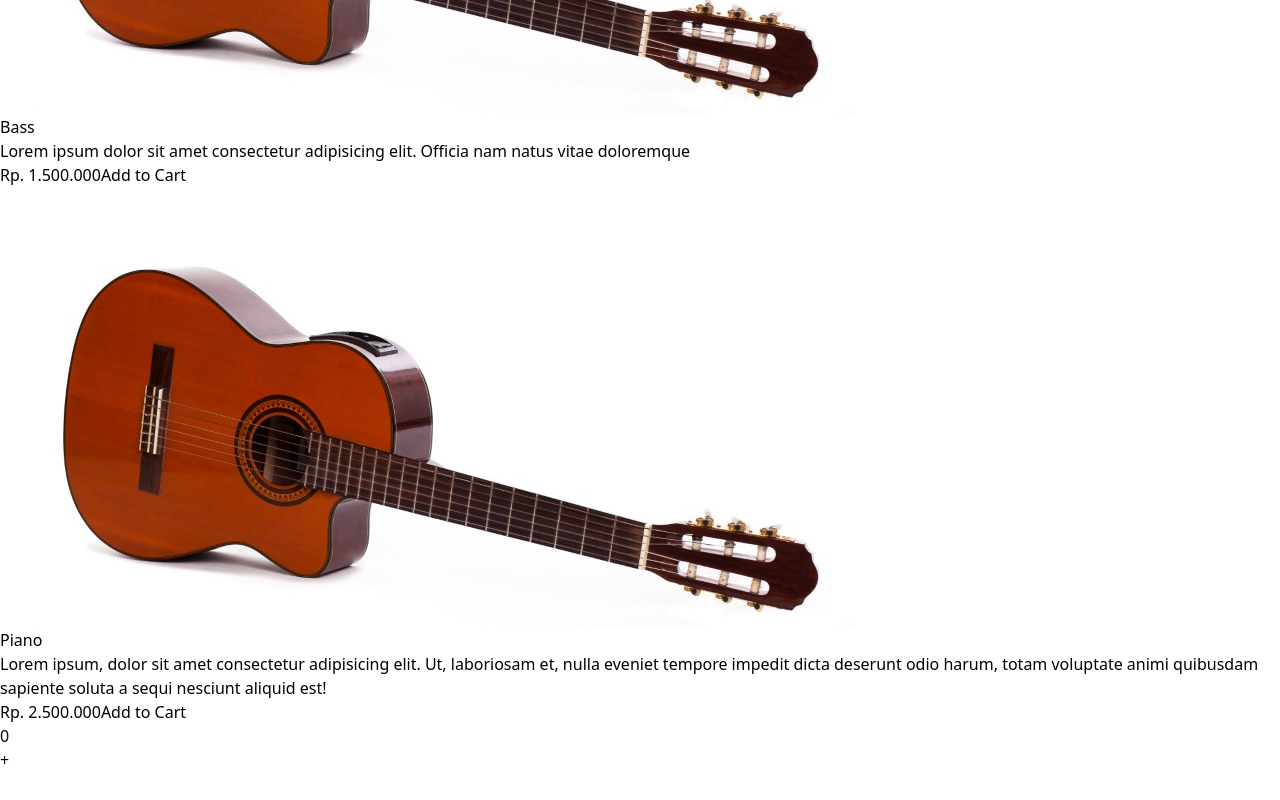
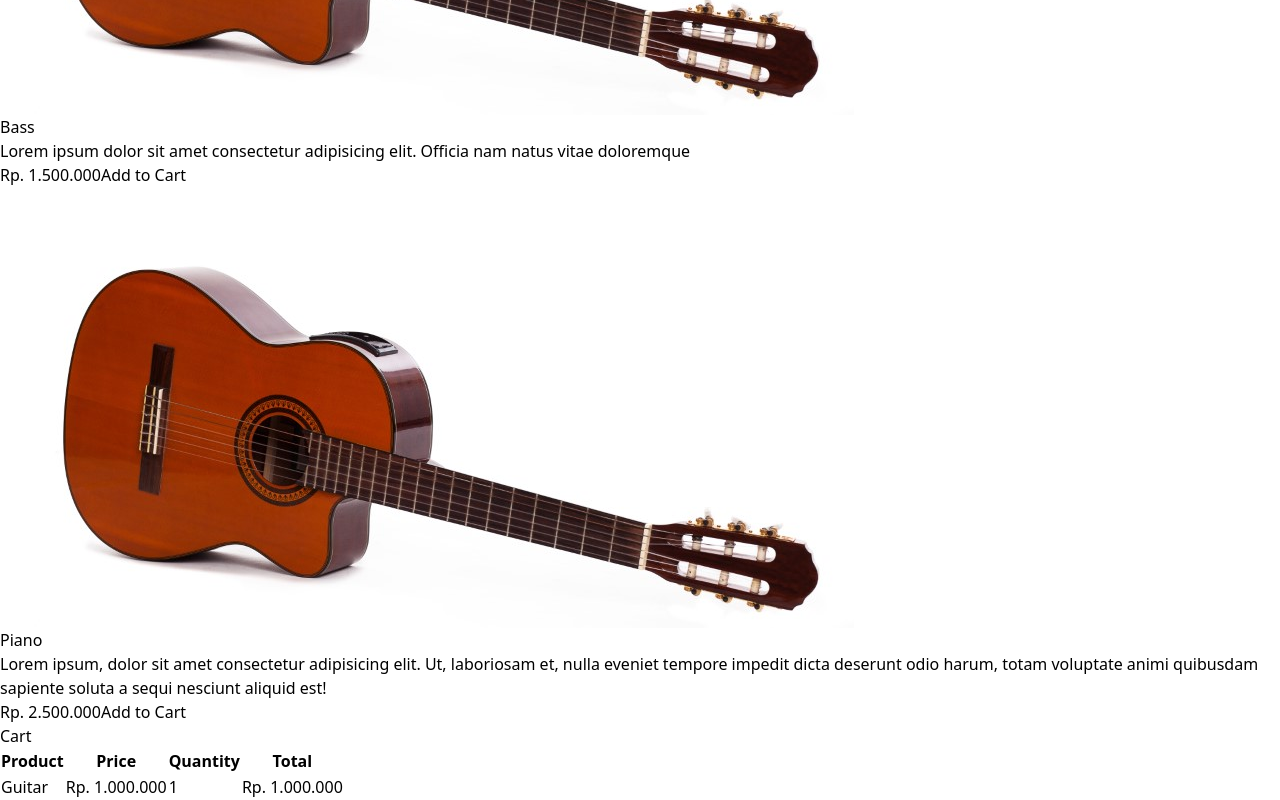
Before and after one commit to fiqihr/learn-reactjs, a React (Vite) app: page /products in a window 1280 px wide. Shown: the part 863-1663 px from the top of the page. Before the commit the page ends 1635 px from the top, so only its background shows below. Built offline with nearby package versions, Linux system fonts and the light colour scheme.

Commit message:
usestate

```diff
--- a/src/Pages/products.jsx
+++ b/src/Pages/products.jsx
@@ -1,27 +1,26 @@
-import { Fragment } from "react";
+import { Fragment, useState } from "react";
 import CardProduct from "../components/Fragments/CardProduct";
 import Button from "../components/Elements/Button";
-import Counter from "../components/Fragments/Counter";
 
 const products = [
   {
     id: 1,
     name: "Guitar",
-    price: "Rp. 1.000.000",
+    price: 1000000,
     image: "/images/guitar.jpg",
     description: `Lorem ipsum dolor sit amet consectetur adipisicing elit. Sed nemo,`,
   },
   {
     id: 2,
     name: "Bass",
-    price: "Rp. 1.500.000",
+    price: 1500000,
     image: "/images/guitar.jpg",
     description: `Lorem ipsum dolor sit amet consectetur adipisicing elit. Officia nam natus vitae doloremque`,
   },
   {
     id: 3,
-    name:"Piano",
-    price: "Rp. 2.500.000",
+    name: "Piano",
+    price: 2500000,
     image: "/images/guitar.jpg",
     description: `Lorem ipsum, dolor sit amet consectetur adipisicing elit. Ut, laboriosam et, nulla eveniet tempore impedit dicta deserunt odio harum, totam voluptate animi quibusdam sapiente soluta a sequi nesciunt aliquid est!`,
   },
@@ -30,29 +29,97 @@ const products = [
 const email = localStorage.getItem("email");
 
 const ProductsPage = () => {
+  const [cart, setCart] = useState([
+    {
+      id: "1",
+      qty: 1,
+    },
+  ]);
+
   const handleLogout = () => {
     localStorage.removeItem("email");
     localStorage.removeItem("password");
     window.location.href = "/login";
+  };
+
+  const handleAddToCart = (id) => {
+    // mengecek apakah sudah ada item dengan id yang sama di cart
+    if (cart.find((item) => item.id === id)) {
+      setCart(
+        // apabila item nya berbeda, maka akan dibiarkan saja
+        cart.map((item) =>
+          item.id === id ? { ...item, qty: item.qty + 1 } : item
+        )
+      );
+    } else {
+      setCart([...cart, { id: id, qty: 1 }]);
     }
+  };
+
   return (
     <Fragment>
-    <div className="flex justify-end h-20 bg-blue-600 text-white items-center px-10">{email}
-    <Button classname="ml-5 bg-black" onClick={handleLogout}>Logout</Button>
+      <div className="flex justify-end h-20 bg-blue-600 text-white items-center px-10">
+        {email}
+        <Button classname="ml-5 bg-black" onClick={handleLogout}>
+          Logout
+        </Button>
       </div>
       <div className="flex justify-center py-5">
+        <div className="w-4/6 flex flex-wrap">
           {products.map((product) => (
             <CardProduct key={product.id}>
               <CardProduct.Header image={product.image} />
               <CardProduct.Body name={product.name}>
                 {product.description}
               </CardProduct.Body>
-          <CardProduct.Footer price={product.price} />
+              <CardProduct.Footer
+                price={product.price}
+                handleAddToCart={handleAddToCart}
+                id={product.id}
+              />
             </CardProduct>
           ))}
         </div>
-    <div className="flex w-100 justify-center">
-      <Counter></Counter>
+        <div className="w-2/6">
+          <h1 className="text-3xl font-bold text-blue-600 ml-5 mb-2">Cart</h1>
+          <table className="text-left table-auto border-separate border-spacing-x-5">
+            <thead>
+              <tr>
+                <th>Product</th>
+                <th>Price</th>
+                <th>Quantity</th>
+                <th>Total</th>
+              </tr>
+            </thead>
+            <tbody>
+              {cart.map((item) => {
+                const product = products.find(
+                  (product) => product.id === parseInt(item.id)
+                );
+                return (
+                  <tr key={item.id}>
+                    <td>{product.name}</td>
+                    <td>
+                      Rp.{" "}
+                      {product.price.toLocaleString("id-ID", {
+                        styles: "currency",
+                        currency: "IDR",
+                      })}
+                    </td>
+                    <td>{item.qty}</td>
+                    <td>
+                      Rp.{" "}
+                      {(item.qty * product.price).toLocaleString("id-ID", {
+                        styles: "currency",
+                        currency: "IDR",
+                      })}
+                    </td>
+                  </tr>
+                );
+              })}
+            </tbody>
+          </table>
+        </div>
       </div>
     </Fragment>
   );
--- a/src/components/Elements/Button/index.jsx
+++ b/src/components/Elements/Button/index.jsx
@@ -4,7 +4,7 @@ const Button = (props) => {
     <button
       className={`h-10 px-6 font-semibold rounded-md ${classname}  text-white`}
       type={type}
-      onClick={() => onClick()}>
+      onClick={onClick}>
       {children}
     </button>
   );
--- a/src/components/Fragments/CardProduct.jsx
+++ b/src/components/Fragments/CardProduct.jsx
@@ -3,7 +3,7 @@ import Button from "../Elements/Button";
 const CardProduct = (props) => {
   const { children } = props;
   return (
-    <div className="w-full max-w-sm bg-gray-800 border border-gray-700 rounded-lg shadow mx-2 flex flex-col justify-between">
+    <div className="w-full max-w-xs bg-gray-800 border border-gray-700 rounded-lg shadow mx-3 my-2 flex flex-col justify-between">
       {children}
     </div>
   );
@@ -30,11 +30,16 @@ const Body = (props) => {
   );
 };
 const Footer = (props) => {
-  const { price } = props;
+  const { price, handleAddToCart, id } = props;
   return (
     <div className=" items-center px-5 flex justify-between mb-5 ">
-      <span className="text-xl font-bold text-white">{price}</span>
-      <Button classname="bg-blue-600">Add to Cart</Button>
+      <span className="text-xl font-bold text-white">
+        Rp.{" "}
+        {price.toLocaleString("id-ID", { styles: "currency", currency: "IDR" })}
+      </span>
+      <Button classname="bg-blue-600" onClick={() => handleAddToCart(id)}>
+        Add to Cart
+      </Button>
     </div>
   );
 };
```
Lines whose indentation alone changed are shown as unchanged.
